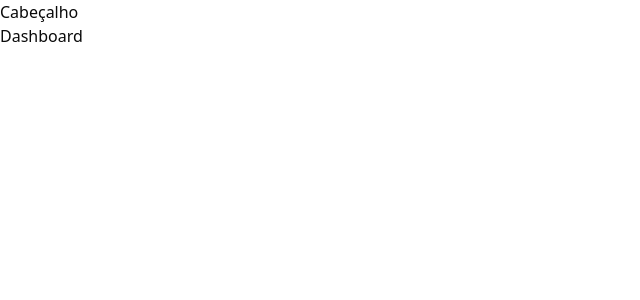
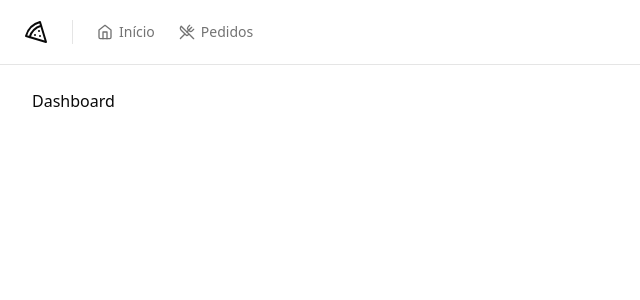
Before and after one commit to Alberto21-boop/Pizza-Shopping, a React (Vite) app: page / in a window 1280 px wide. Shown: the top 300 px of the page, without its empty margins (0-640 px from the left). Built offline with nearby package versions, Linux system fonts and the light colour scheme.

Commit message:
I installed the separator, set up the header along with styling, created the nav-link, and also resolved navigation screen bug issues.

```diff
--- a/package.json
+++ b/package.json
@@ -12,6 +12,7 @@
   "dependencies": {
     "@hookform/resolvers": "^3.3.4",
     "@radix-ui/react-label": "^2.0.2",
+    "@radix-ui/react-separator": "^1.0.3",
     "@radix-ui/react-slot": "^1.0.2",
     "class-variance-authority": "^0.7.0",
     "clsx": "^2.1.0",
--- /dev/null
+++ b/src/components/header.tsx
@@ -0,0 +1,27 @@
+import { Home, Pizza, UtensilsCrossed } from 'lucide-react';
+import { Separator } from './ui/separator';
+import { NavLink } from './nav-link';
+
+
+export function Header() {
+    return (
+        <div className='border-b'>
+            <div className='flex h-16 items-center gap-6 px-6'>
+                <Pizza className='h-6 w-6' />
+
+                <Separator orientation='vertical' className='h-6' />
+
+                <nav className='flex items-center space-x-4 lg:space-x-6'>
+                    <NavLink to="/">
+                        <Home className='h-4 w-4'/>
+                        Início
+                    </NavLink>
+                    <NavLink to='/orders'>
+                        <UtensilsCrossed className='h-4 w-4'/>
+                        Pedidos
+                    </NavLink>
+                </nav>
+            </div>
+        </div>
+    )
+}
--- /dev/null
+++ b/src/components/nav-link.tsx
@@ -0,0 +1,15 @@
+import { Link, LinkProps, useLocation  } from 'react-router-dom';
+
+
+export type NavLinkProps = LinkProps
+
+export function NavLink(props: NavLinkProps) {
+    const { pathname } = useLocation()
+
+    return (
+        <Link
+        data-current={pathname === props.to}
+        className='flex items-center gap-1.5 text-sm font-medium text-muted-foreground hover:text-foreground data-[current = true]:text-foreground'
+        {...props} />
+    );
+}
--- /dev/null
+++ b/src/components/ui/separator.tsx
@@ -0,0 +1,29 @@
+import * as React from "react"
+import * as SeparatorPrimitive from "@radix-ui/react-separator"
+
+import { cn } from "@/lib/utils"
+
+const Separator = React.forwardRef<
+  React.ElementRef<typeof SeparatorPrimitive.Root>,
+  React.ComponentPropsWithoutRef<typeof SeparatorPrimitive.Root>
+>(
+  (
+    { className, orientation = "horizontal", decorative = true, ...props },
+    ref
+  ) => (
+    <SeparatorPrimitive.Root
+      ref={ref}
+      decorative={decorative}
+      orientation={orientation}
+      className={cn(
+        "shrink-0 bg-border",
+        orientation === "horizontal" ? "h-[1px] w-full" : "h-full w-[1px]",
+        className
+      )}
+      {...props}
+    />
+  )
+)
+Separator.displayName = SeparatorPrimitive.Root.displayName
+
+export { Separator }
--- a/src/pages/_layouts/app.tsx
+++ b/src/pages/_layouts/app.tsx
@@ -1,11 +1,12 @@
+import { Header } from '@/components/header';
 import { Outlet } from 'react-router-dom';
 
 export function AppLayout() {
     return (
-        <div>
-            <h1>Cabeçalho</h1>
+        <div className='flex min-h-screen flex-col antialiased'>
+            <Header />
 
-            <div>
+            <div className='flex flex-1 flex-col gap-4 p-8 pt-6'>
                 <Outlet />
             </div>
         </div>
--- a/src/pages/_layouts/auth.tsx
+++ b/src/pages/_layouts/auth.tsx
@@ -3,7 +3,7 @@
 
 export function AuthLayout() {
     return (
-        <div className="min-h-screen grid grid-cols-2">
+        <div className="min-h-screen grid grid-cols-2 antialiased">
             <div className="h-full border-r border-foreground/5 bg-muted p-10 text-muted-foreground flex flex-col justify-between">
                 <div className="flex items-center gap-3 text-lg text-foreground">
                     <Pizza className="h-5 w-5"/>
```
Also changed, not shown: 2 other files (tests, documents, lock files or other folders).
